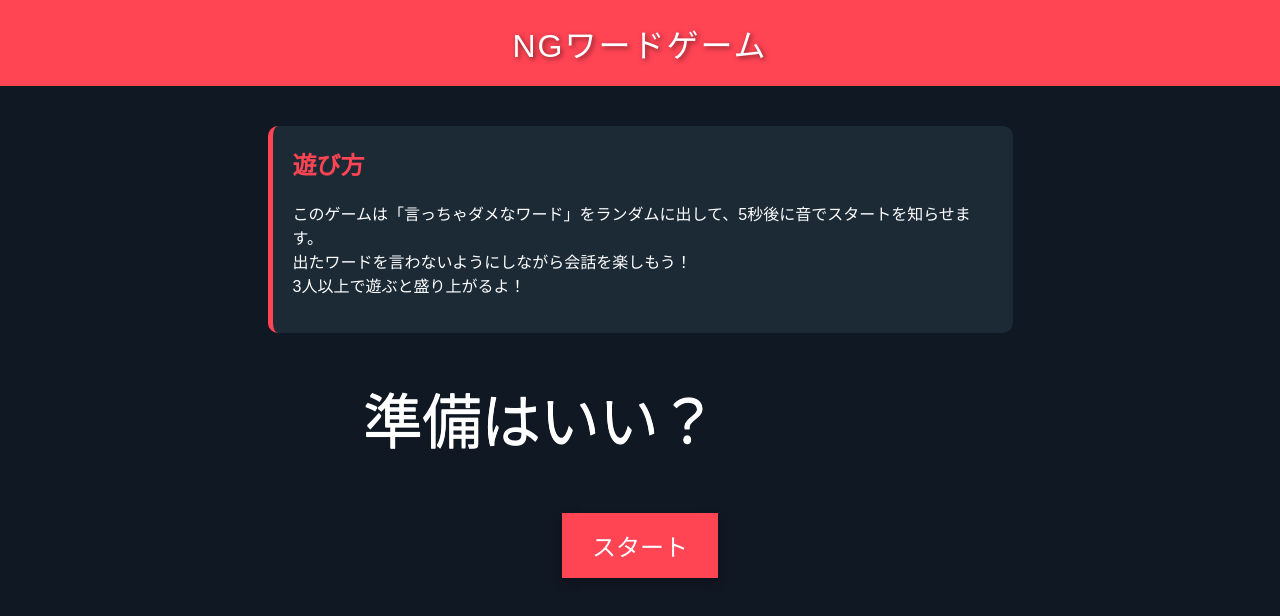
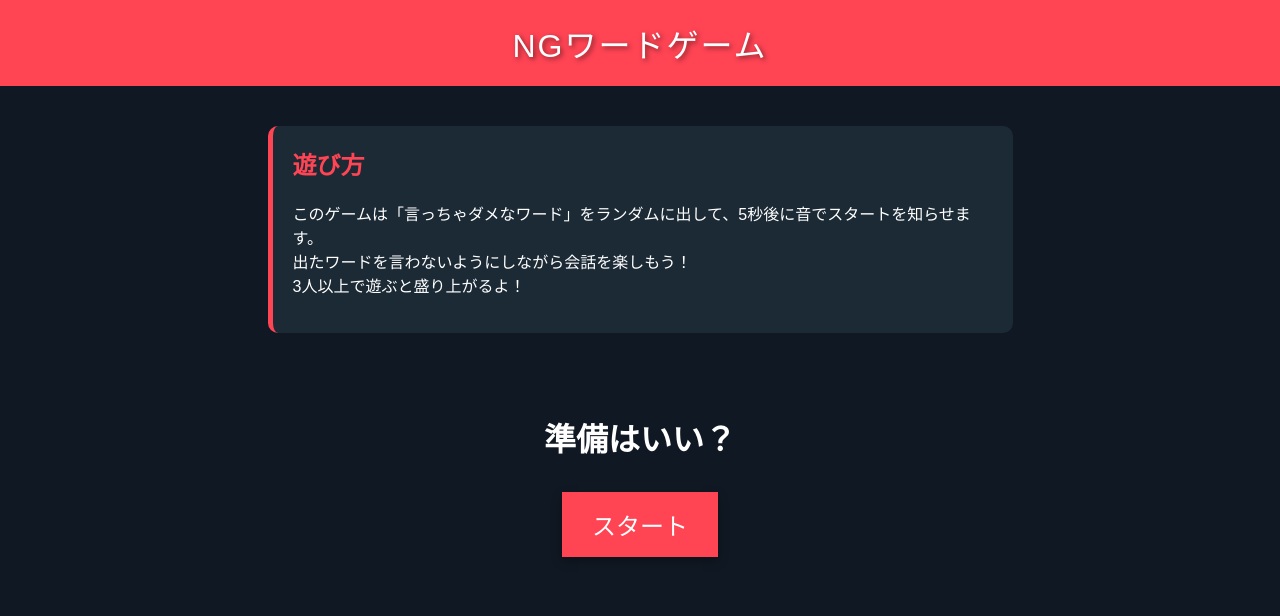
Before and after one commit to motchii709/ngword, a plain HTML site: page index.html in a window 1280 px wide. Drawn offline with Linux system fonts and the light colour scheme.

Commit message:
Update style.css

```diff
--- a/style.css
+++ b/style.css
@@ -90,30 +90,12 @@ button:active {
     0% {
         font-size: 64px;
     }
-    50% {
-        font-size: 48px;
-    }
     100% {
-        font-size: 24px;
+        font-size: 64px;
         opacity: 0;
     }
 }
 
 footer {
-    text-align: center;
-    padding: 20px;
-    font-size: 14px;
-    color: #aaa;
+    display: none;
 }
-
-h1 {
-    width: 800px;
-    position: relative;
-    left: -100px;
-    letter-spacing: -1px;
-    line-height: 60px;
-    font-size: 60px;
-    font-weight: 100;
-    margin: 0px 0 50px 0;
-    text-shadow: 0 1px 0 #fff;
-}
```
